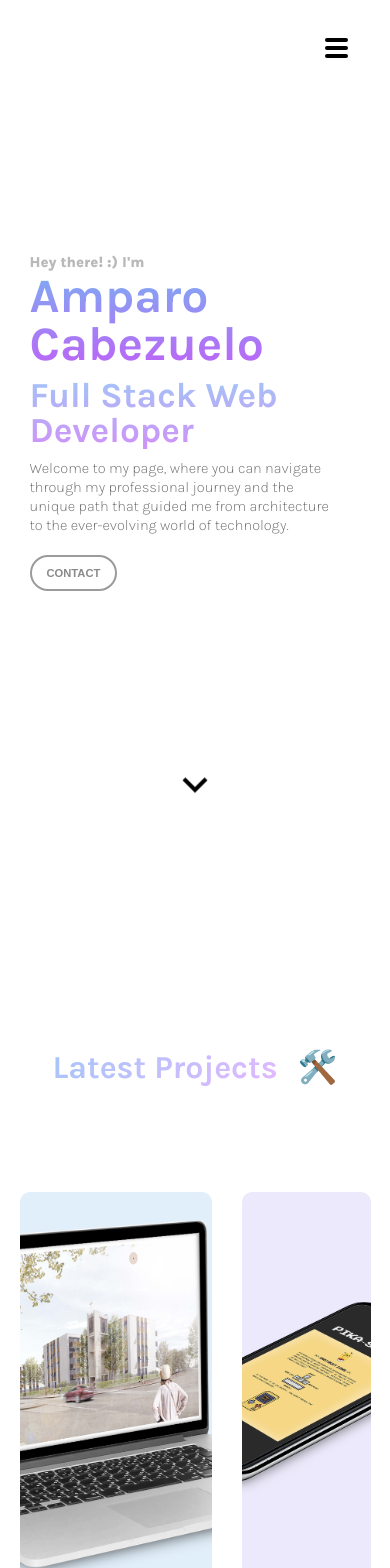
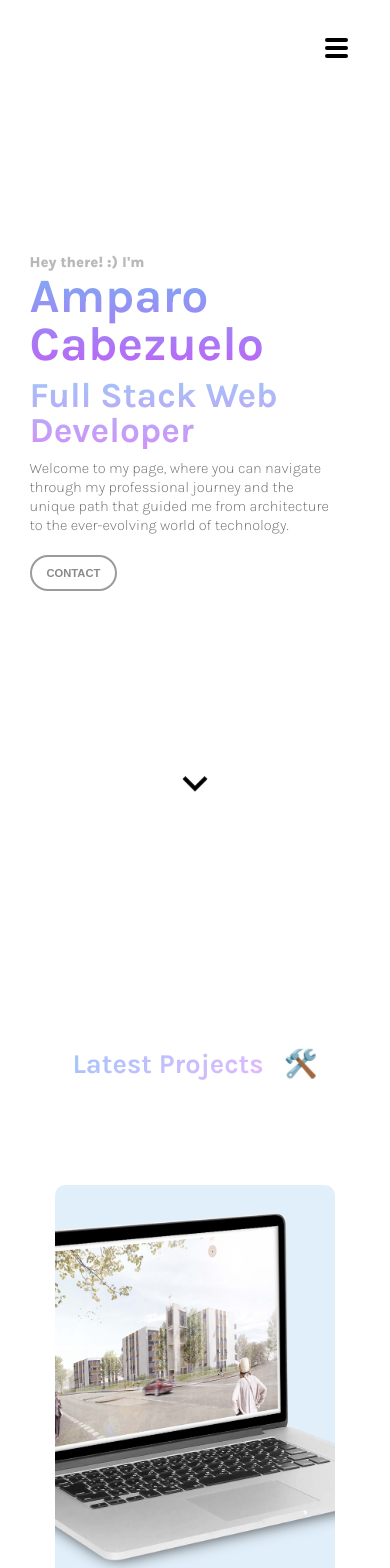
Before and after one commit to amcasep/Portfolio-Developer, a React (Vite) app: page / in a window 390 px wide. Shown: the top 1568 px of the page. Built offline with nearby package versions, Linux system fonts and the light colour scheme.

Commit message:
added responsiveness to projects section and to titles

```diff
--- a/src/App.css
+++ b/src/App.css
@@ -157,7 +157,7 @@
   background: -webkit-linear-gradient(-45deg, #a4c6fa 0%, #e3b8ff 100%);
   overflow: hidden;
   transition: all 0.3s ease;
-
+z-index: 10;
 }
 
 .socialIcon:hover {
@@ -211,7 +211,12 @@ p {
   -webkit-text-fill-color: transparent;
   margin-bottom: 50px;
 }
+@media (max-width: 576px) {
 
+  .sectionTextWrapper h1 {
+    font-size: 1.7rem;
+  }
+}
 a {
   text-decoration: none;
 }
@@ -484,15 +489,34 @@ button:hover {
   color: white;
   text-transform: uppercase;
 }
-
-/* @media (max-width: 992px) {
+/* @media (max-width: 1200px) {
+  .portfolioProjects {
+    width: 90%;
+  }
+} */
+@media (max-width: 768px) {
 
   .firstRow,
   .secondRow {
     flex-direction: column;
+    align-items: center;
   }
-} */
-
+  .portfolioOne,
+  .portfolioTwo,
+  .portfolioThree,
+  .portfolioFour {
+    width: 80%;
+  }
+}
+@media (max-width: 576px) {
+  .portfolioProjects ul {
+    flex-wrap: wrap;
+    gap: 0;
+  }
+  .portfolioProjects li {
+    font-size: 0.8rem;
+  }
+}
 /************************* TOOLKIT *******************************/
 .toolkit {
   margin-top: 200px;
```
